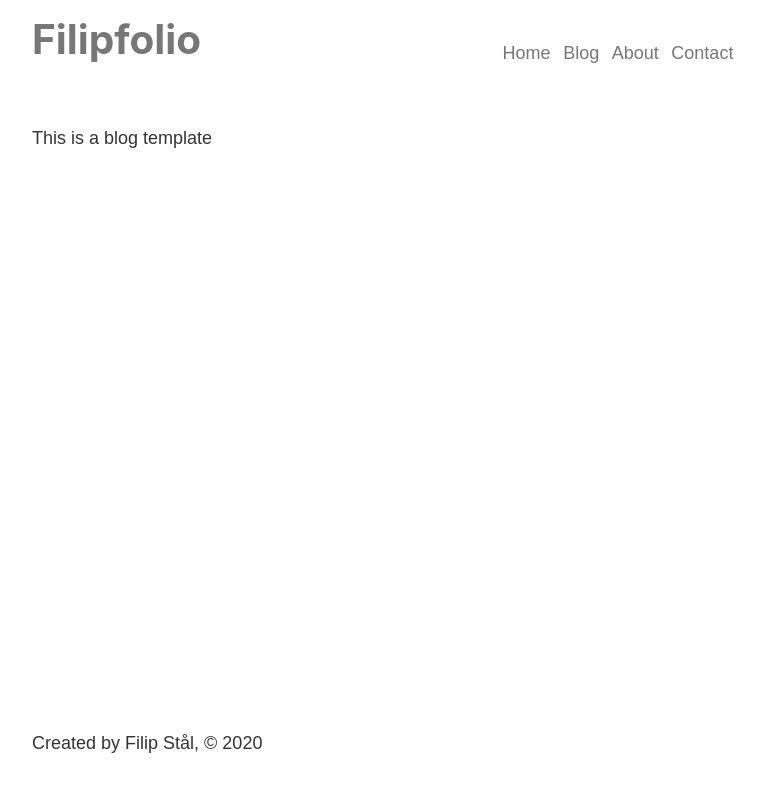
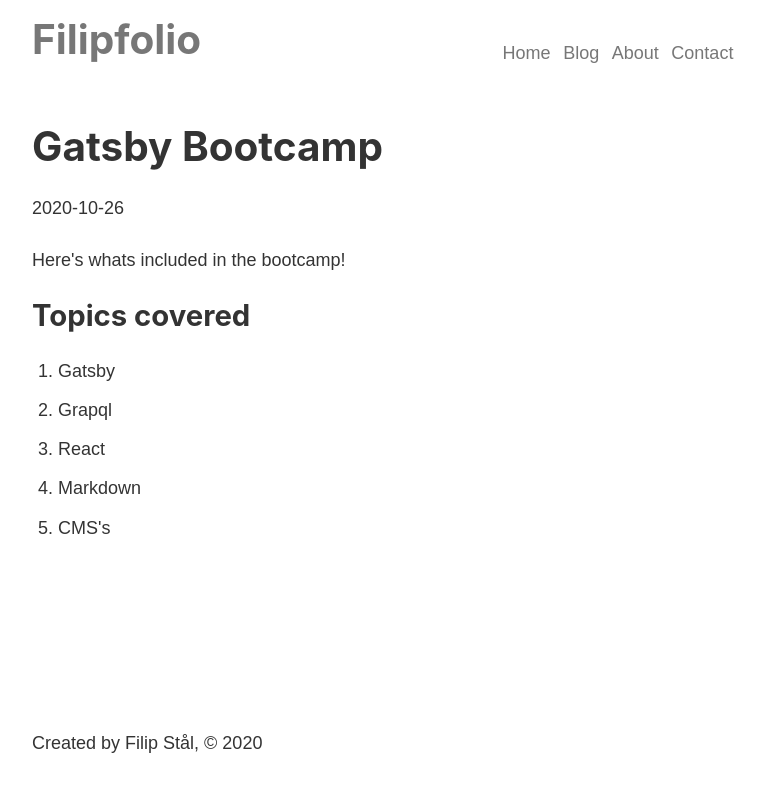
Before and after one commit to fstal/gatsby-bootcamp, a Gatsby site: page /blog/gatsby in a window 1280 px wide. Shown: the whole page, without its empty margins (251-1016 px from the left). Built offline with nearby package versions, Linux system fonts and the light colour scheme; Gatsby itself is replaced by a stand-in of ours.

Commit message:
add and render post data in blog template

```diff
--- a/src/templates/blog.js
+++ b/src/templates/blog.js
@@ -1,8 +1,28 @@
 import React from 'react'
 import Layout from '../components/layout'
+import { graphql } from 'gatsby'
 
-const Blog = () => {
-  return <Layout>This is a blog template</Layout>
+export const query = graphql`
+  query($slug: String!) {
+    markdownRemark(fields: { slug: { eq: $slug } }) {
+      frontmatter {
+        title
+        date
+      }
+      html
+    }
+  }
+`
+
+const Blog = ({ data }) => {
+  const { title, date } = data.markdownRemark.frontmatter
+  return (
+    <Layout>
+      <h1>{title}</h1>
+      <p> {date}</p>
+      <div dangerouslySetInnerHTML={{ __html: data.markdownRemark.html }}></div>
+    </Layout>
+  )
 }
 
 export default Blog
```
